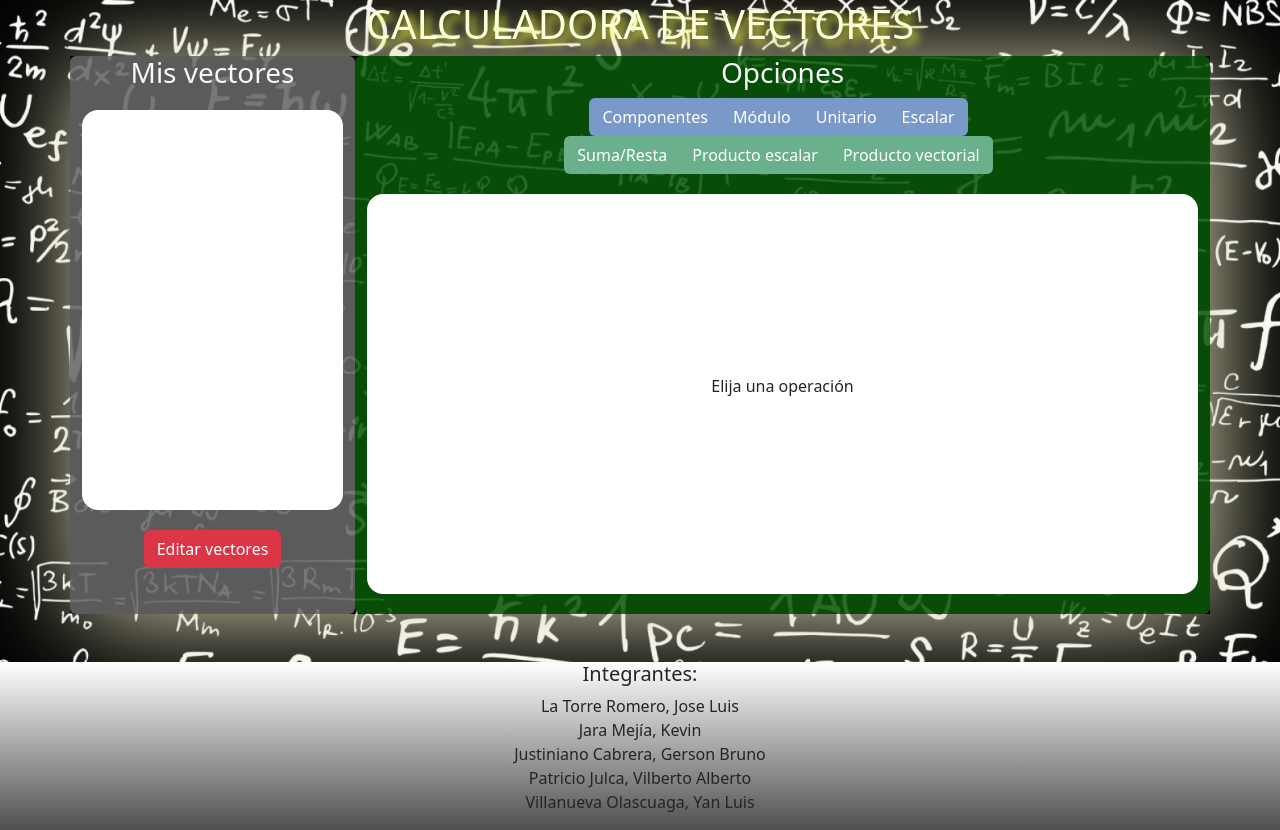
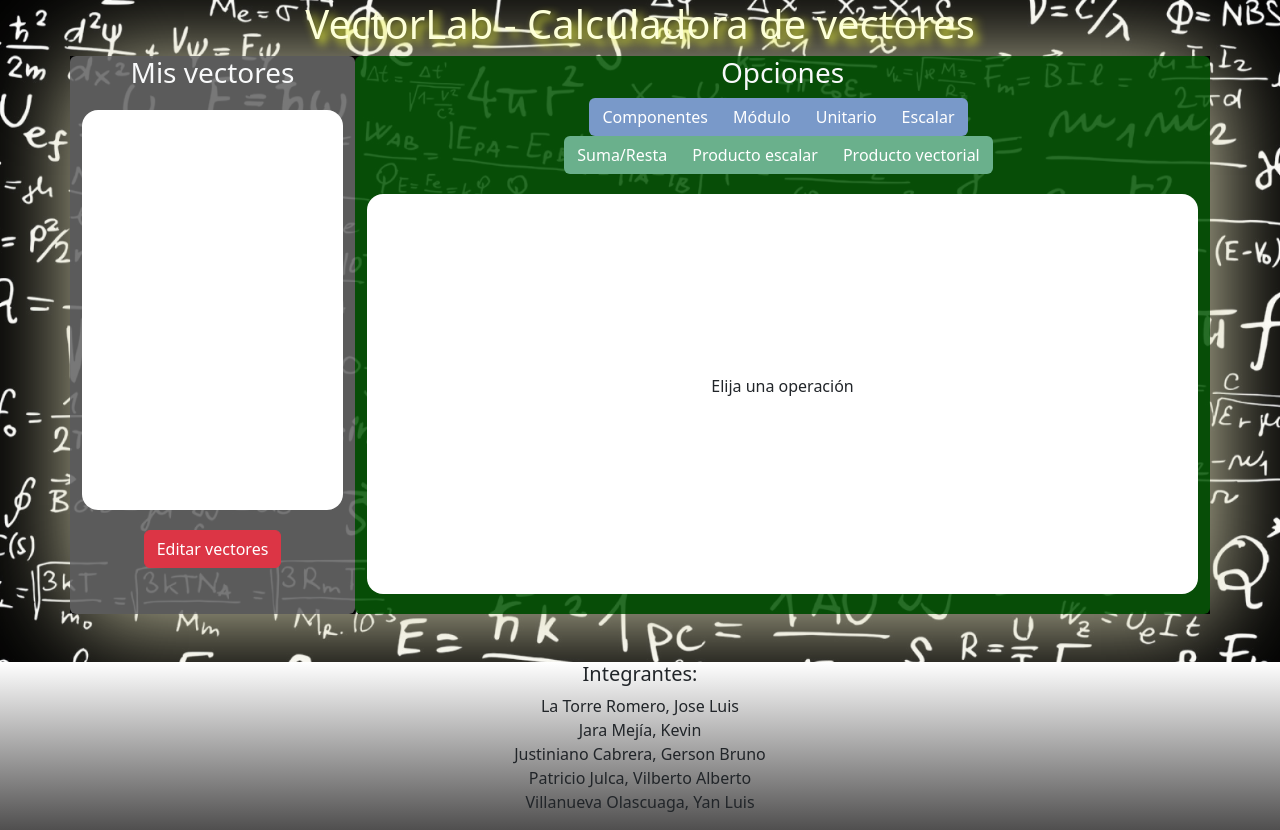
Before and after one commit to LTprograms/Vectores, a plain HTML site: page index.html in a window 1280 px wide. Drawn offline with Linux system fonts and the light colour scheme.

Commit message:
version1.22

```diff
--- a/index.html
+++ b/index.html
@@ -5,6 +5,7 @@
     <meta http-equiv="X-UA-Compatible" content="IE=edge">
     <meta name="viewport" content="width=device-width, initial-scale=1.0">
     <title>Proyecto de F&iacute;sica | Grupo 5</title>
+    <link rel="shortcut icon" href="./img/icon.png" type="image/x-icon">
     <!--CSS-->
     <link rel="stylesheet" href="./css/bootstrap.min.css">
     <link rel="stylesheet" href="./css/style.css">
@@ -17,7 +18,7 @@
 <body>
     <!--HEADER-->
     <header>
-        <h1 class="text-center">CALCULADORA DE VECTORES</h1>
+        <h1 class="text-center">VectorLab - Calculadora de vectores</h1>
     </header>
     <!--SECTION-->
     <section>
```
Also changed, not shown: img/icon.png (added).
